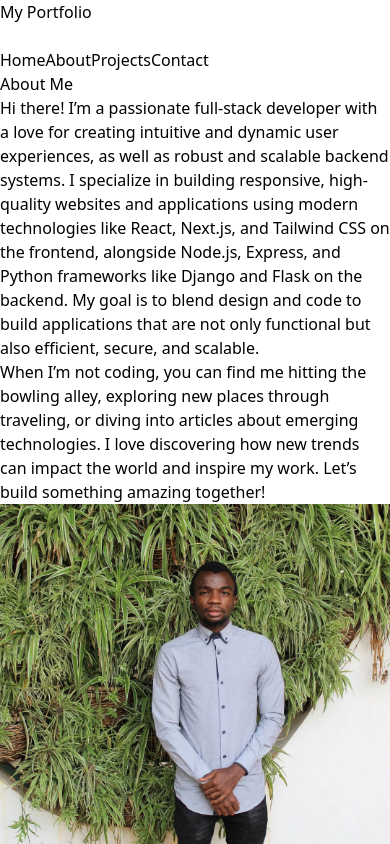
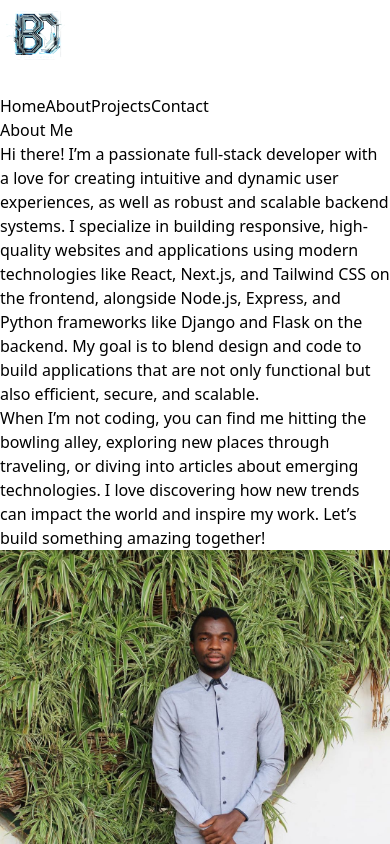
Before and after one commit to brianhilsden/portfolio, a Next.js app: page /about in a window 390 px wide. Shown: the top 844 px of the page. Built offline with nearby package versions, Linux system fonts and the light colour scheme.

Commit message:
added navbar icons for mobile

```diff
--- a/src/app/about/aboutClient.js
+++ b/src/app/about/aboutClient.js
@@ -101,9 +101,10 @@ export default function About() {
             {skills.map((skill, index) => (
               <motion.div
                 key={index}
-                className="bg-gray-800 py-4 rounded-lg text-center shadow-md hover:bg-gray-700 transition flex flex-col items-center"
+                className="bg-gray-800 py-4 rounded-lg text-center shadow-md hover:bg-gray-700 flex flex-col items-center"
                 whileHover={{ scale: 1.05 }}
                 whileTap={{ scale: 0.95 }}
+                transition={{type:"spring", stiffness:"100"}}
               >
                 {skill.icon}
                 <span className="mt-2">{skill.name}</span>
--- a/src/app/components/common/EncryptButton.js
+++ b/src/app/components/common/EncryptButton.js
@@ -63,6 +63,7 @@ const EncryptButton = ({textProp}) => {
       }}
       onMouseEnter={scramble}
       onMouseLeave={stopScramble}
+      transition={{type:"spring", stiffness:"100"}}
       className="group relative overflow-hidden rounded-lg border-[1px] border-neutral-500 bg-indigo-600 hover:bg-indigo-700 px-4 py-2 font-mono font-medium uppercase text-neutral-300 transition-colors hover:text-indigo-300"
     >
       <div className="relative z-10 flex items-center gap-2">
--- a/src/app/components/layout/Header.js
+++ b/src/app/components/layout/Header.js
@@ -1,29 +1,46 @@
-"use client"
-import { useState } from "react";
+"use client";
+
+import React, { useRef, useState } from "react";
+import { motion } from "framer-motion";
+import { FaHome, FaUser, FaFolder, FaEnvelope } from "react-icons/fa";
 import Link from "next/link";
-import { motion } from "framer-motion";
+import Image from "next/image";
 
 const navItems = [
-  { label: "Home", href: "/" },
-  { label: "About", href: "/about" },
-  { label: "Projects", href: "/projects" },
-  { label: "Contact", href: "/contact" },
+  { label: "Home", href: "/", icon: <FaHome /> },
+  { label: "About", href: "/about", icon: <FaUser /> },
+  { label: "Projects", href: "/projects", icon: <FaFolder /> },
+  { label: "Contact", href: "/contact", icon: <FaEnvelope /> },
 ];
 
-const Navbar = () => {
+export default function Navbar() {
   const [isOpen, setIsOpen] = useState(false);
 
+  const containerVariants = {
+    hidden: { opacity: 0, height: 0 },
+    visible: {
+      opacity: 1,
+      height: "auto",
+      transition: {
+        staggerChildren: 0.1,
+        delayChildren: 0.2,
+      },
+    },
+  };
+
+  const itemVariants = {
+    hidden: { opacity: 0, x: -10, scale: 0.8 },
+    visible: { opacity: 1, x: 0, scale: 1 },
+  };
   return (
     <header className="fixed top-0 left-0 w-full z-50 bg-gray-900 shadow-lg">
-      <div className="container mx-auto px-6 py-4 flex justify-between items-center">
-        {/* Logo */}
-        <Link href="/" className="text-2xl font-bold text-white hover:text-gray-300">
-
-            My Portfolio
-
+      <div className="container mx-auto px-6 py-2 flex justify-between items-center">
+        <Link
+          href="/"
+          className="text-2xl font-bold text-white hover:text-gray-300"
+        >
+          <Image src="/images/officialLogo.png" alt="logo" width={70} height={70}/>
         </Link>
-
-        {/* Hamburger Icon for Mobile */}
         <div className="md:hidden">
           <button
             onClick={() => setIsOpen(!isOpen)}
@@ -54,41 +71,102 @@ const Navbar = () => {
             </svg>
           </button>
         </div>
-
-        {/* Desktop Navbar */}
-        <nav className="hidden md:flex space-x-6">
-          {navItems.map((item, index) => (
-            <Link key={index} href={item.href} className="text-gray-300 hover:text-white transition">
-
-                {item.label}
-
-            </Link>
-          ))}
-        </nav>
-
-        {/* Mobile Menu */}
+        <SlideTabs />
         {isOpen && (
-          <motion.nav
-            initial={{ opacity: 0, height: 0 }}
-            animate={{ opacity: 1, height: "auto" }}
-            className="absolute top-16 left-0 w-full bg-gray-800 md:hidden"
-          >
-            <ul className="flex flex-col p-4 space-y-2">
+          <nav className="absolute top-16 left-0 w-full bg-gray-800 md:hidden shadow-lg">
+            <motion.ul
+              className="flex flex-col p-4 space-y-2"
+              variants={containerVariants}
+              initial="hidden"
+              animate="visible"
+            >
               {navItems.map((item, index) => (
-                <li key={index}>
-                  <Link href={item.href} className="block text-gray-300 hover:text-white transition" onClick={() => setIsOpen(false)}>
-
-                      {item.label}
-
+                <motion.li key={index} variants={itemVariants}>
+                  <Link
+                    href={item.href}
+                    className="flex items-center text-gray-300 hover:text-white transition p-2 rounded-lg"
+                    onClick={() => setIsOpen(false)}
+                  >
+                    <span className="mr-3 text-3xl">{item.icon}</span>
+                    {item.label}
                   </Link>
-                </li>
+                </motion.li>
               ))}
-            </ul>
-          </motion.nav>
+            </motion.ul>
+          </nav>
         )}
       </div>
     </header>
   );
+}
+
+const SlideTabs = () => {
+  const [position, setPosition] = useState({
+    left: 0,
+    width: 0,
+    opacity: 0,
+  });
+
+  return (
+    <ul
+      onMouseLeave={() => {
+        setPosition((pv) => ({
+          ...pv,
+          opacity: 0,
+        }));
+      }}
+      className="hidden md:flex relative w-fit rounded-full p-1"
+    >
+      <Tab setPosition={setPosition} link="/">
+        Home
+      </Tab>
+      <Tab setPosition={setPosition} link="/about">
+        About
+      </Tab>
+      <Tab setPosition={setPosition} link="/projects">
+        Projects
+      </Tab>
+      <Tab setPosition={setPosition} link="/contact">
+        Contact
+      </Tab>
+
+      <Cursor position={position} />
+    </ul>
+  );
 };
 
-export default Navbar;
+const Tab = ({ children, setPosition, link }) => {
+  const ref = useRef(null);
+
+  return (
+    <Link
+      ref={ref}
+      onMouseEnter={() => {
+        if (!ref?.current) return;
+
+        const { width } = ref.current.getBoundingClientRect();
+
+        setPosition({
+          left: ref.current.offsetLeft,
+          width,
+          opacity: 1,
+        });
+      }}
+      href={link}
+      className="relative z-10 block cursor-pointer px-3 py-1.5 text-xs uppercase text-white mix-blend-difference md:px-5 md:py-3 md:text-base"
+    >
+      {children}
+    </Link>
+  );
+};
+
+const Cursor = ({ position }) => {
+  return (
+    <motion.li
+      animate={{
+        ...position,
+      }}
+      className="absolute z-0 h-7 rounded-full bg-gray-100 md:h-12"
+    />
+  );
+};
--- a/src/app/contact/contact-Client.js
+++ b/src/app/contact/contact-Client.js
@@ -135,7 +135,8 @@ export default function Contact() {
               type="submit"
               whileHover={{ scale: 1.05 }}
               whileTap={{ scale: 0.95 }}
-              className="w-full py-3 rounded-lg bg-indigo-600 hover:bg-indigo-700 text-white font-semibold transition"
+              className="w-full py-3 rounded-lg bg-indigo-600 hover:bg-indigo-700 text-white font-semibold"
+              transition={{type:"spring", stiffness:"100"}}
             >
               Send Message
             </motion.button>
--- a/src/app/layout.js
+++ b/src/app/layout.js
@@ -30,14 +30,15 @@ export default function RootLayout({ children }) {
     <StoreProvider>
       <html lang="en">
         <head>
-          <link rel="icon" href="https://www.clipartmax.com/png/middle/169-1695923_coder-png-transparent-image-software-developer-icon.png"/>
+          <link rel="icon" href="/images/officialLogo.png"/>
         </head>
         <body
           className={`${geistSans.variable} ${geistMono.variable} antialiased`}
         >
           <LenisWrapper>
             <header><Navbar/></header>
-          {children}
+            <div className="pt-2">          {children}</div>
+
           </LenisWrapper>
           <footer><Footer/></footer>
         </body>
--- a/src/app/projects/projectsClient.js
+++ b/src/app/projects/projectsClient.js
@@ -13,7 +13,7 @@ const projects = [
   {
     title: "TechVoyage: Food Retail Management Dashboard Project",
     description:
-      "Introducing the Retail Management Dashboard from TechVoyage, a comprehensive web application designed for Admins, Salespeople, Riders, and Business Owners. Featuring both admin and client sides, this powerful tool allows users to manage orders, oversee transactions, and optimize inventory and deliveries, enhancing productivity and ensuring smooth operations.",
+      "The Retail Management App from TechVoyage is a comprehensive web application designed for Admins, Salespeople, Riders, and Business Owners. Featuring both admin and client sides, this powerful tool allows users to manage orders, oversee transactions, and optimize inventory and deliveries, ensuring smooth operations.",
     imageUrl: "/images/RetailApp.png",
     link: "https://retail-app-kappa.vercel.app/",
   },
```
Also changed, not shown: src/app/page.js (+9 -2 lines), public/images/logo2.png (added), public/images/officialLogo.png (added).
